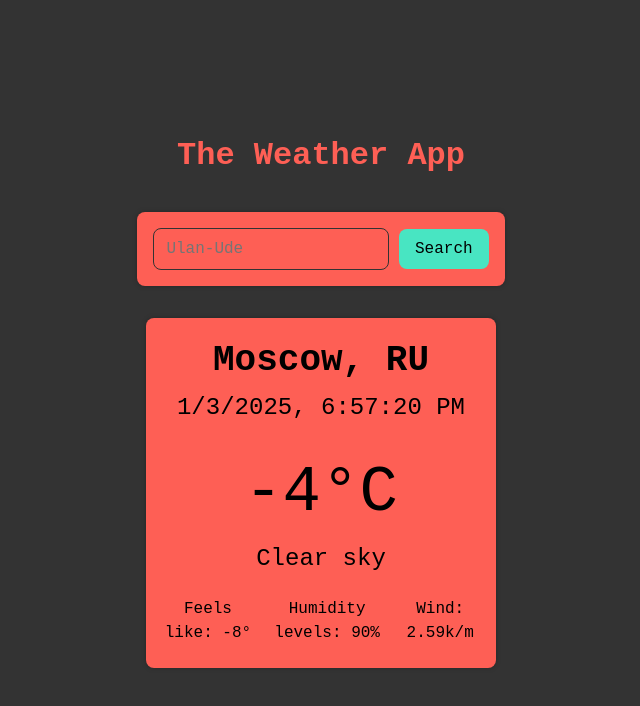
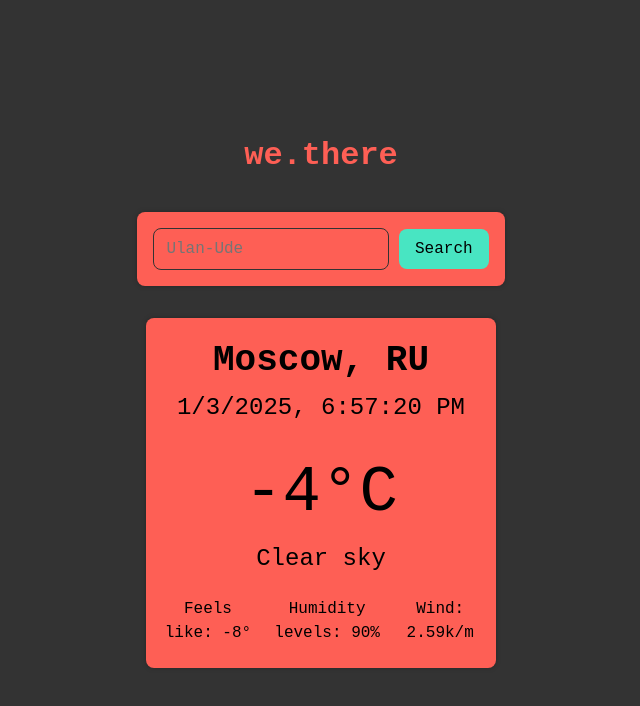
Before and after one commit to StrigZ/weather-app, a website built with webpack: page src/template.html in a window 1280 px wide. Shown: the whole page, without its empty margins (319-959 px from the left). Built offline with nearby package versions, Linux system fonts and the light colour scheme.

Commit message:
Update project title

```diff
--- a/package.json
+++ b/package.json
@@ -1,5 +1,5 @@
 {
-  "name": "webpack-template",
+  "name": "we.there",
   "version": "1.0.0",
   "main": "./src/js/index.js",
   "scripts": {
--- a/src/template.html
+++ b/src/template.html
@@ -7,7 +7,7 @@
   </head>
   <body>
     <main>
-      <h1>The Weather App</h1>
+      <h1>we.there</h1>
       <form>
         <input type="text" required placeholder="Ulan-Ude" />
         <button>Search</button>
```
